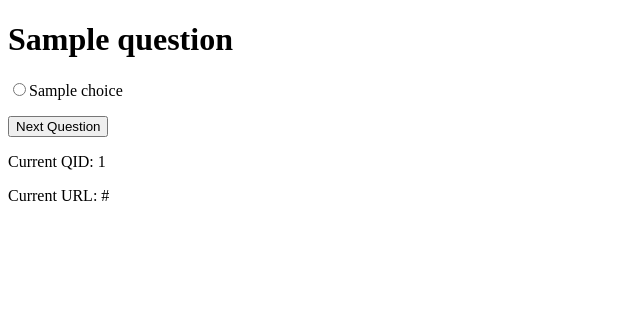
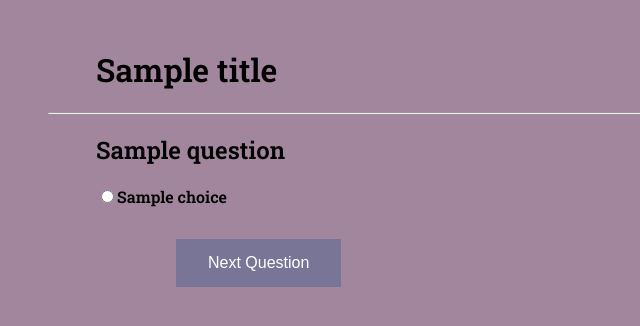
Before and after one commit to CEckelberry/flask_survey_app, a Flask app: template templates/questions.html in a window 1280 px wide. Shown: the top 326 px of the page, without its empty margins (0-640 px from the left). Run offline with Flask 2, Linux system fonts and the light colour scheme; the template is opened without the code that fills it: most values are stand-ins (such as "Sample title", 1, 10 or a date in 2020).

Commit message:
finished implementing sessions and also added css to the survey app

```diff
--- a/app.py
+++ b/app.py
@@ -1,6 +1,15 @@
-from flask import Flask, request, render_template, redirect, flash
+from flask import (
+    Flask,
+    request,
+    render_template,
+    redirect,
+    flash,
+    session,
+    make_response,
+)
 from random import randint, choice, sample
-from flask_debugtoolbar import DebugToolbarExtension
+
+# from flask_debugtoolbar import DebugToolbarExtension
 from surveys import satisfaction_survey as survey
 
 RESPONSES = []
@@ -8,8 +17,8 @@ RESPONSES = []
 app = Flask(__name__)
 app.config["SECRET_KEY"] = "chickenzarecooll21837"
 
-debug = DebugToolbarExtension(app)
-app.config["DEBUG_TB_INTERCEPT_REDIRECTS"] = False
+# debug = DebugToolbarExtension(app)
+# app.config["DEBUG_TB_INTERCEPT_REDIRECTS"] = False
 
 
 @app.route("/")
@@ -24,24 +33,39 @@ def survey_start():
 
 @app.route("/questions/<int:qid>", methods=["POST", "GET"])
 def show_question(qid):
-    qid = len(RESPONSES)
+    title = survey.title
+    responses = session["responses"]
+    qid = len(responses)
     current_url = request.url[-1::]
     if int(current_url) != qid:
         flash("Please stop trying to fucking access questions out of order, Karen")
         return redirect(f"/questions/{qid}")
-    if qid >= len(survey.questions):
+    elif qid >= len(survey.questions) or current_url == "s":
         return redirect("/thanks")
     question = survey.questions[qid]
     return render_template(
-        "questions.html", question=question, qid=qid, current_url=current_url
+        "questions.html",
+        question=question,
+        qid=qid,
+        current_url=current_url,
+        title=title,
     )
+
+
+@app.route("/sessionview", methods=["POST"])
+def verify_session():
+    session["responses"] = []
+    qid = len(session["responses"])
+    return redirect(f"/questions/{qid}")
 
 
 @app.route("/answer", methods=["POST"])
 def pass_answer():
-    qid = len(RESPONSES)
+    qid = len(session["responses"])
     response = request.form["answer"]
-    RESPONSES.append(response)
+    responses = session["responses"]
+    responses.append(response)
+    session["responses"] = responses
     qid += 1
     return redirect(f"/questions/{qid}")
 
--- /dev/null
+++ b/static/app.css
@@ -0,0 +1,59 @@
+H1,
+H2 {
+	font-family: 'Roboto Slab', serif;
+	margin-left: 3rem;
+}
+
+p {
+	font-family: 'Roboto Slab', serif;
+}
+
+.form {
+	font-family: 'Roboto Slab', serif;
+	margin-left: 3rem;
+}
+
+body {
+	margin-top: 3rem;
+	margin-left: 3rem;
+	background-color: rgb(161, 134, 158);
+}
+
+button {
+	margin-top: 1rem;
+	margin-left: 5rem;
+	background-color: rgb(121, 117, 150);
+	border: none;
+	color: white;
+	padding: 15px 32px;
+	text-align: center;
+	text-decoration: none;
+	display: inline-block;
+	font-size: 16px;
+}
+
+hr {
+	color: rgb(11, 29, 81);
+}
+
+li {
+	font-family: 'Roboto Slab', serif;
+	color: rgb(78, 72, 72);
+	font-size: 22px;
+	margin-left: 2rem;
+	padding: 1.25rem;
+}
+
+ol {
+	margin-top: 1rem;
+	margin-left: 30rem;
+	display: inline-block;
+	border: 6px solid rgb(54, 54, 54);
+	padding: 20px;
+	box-shadow: 0 1px 3px rgba(0, 0, 0, 0.12), 0 1px 2px rgba(0, 0, 0, 0.24);
+	transition: all 0.3s cubic-bezier(.25, .8, .25, 1);
+}
+
+ol:hover {
+	box-shadow: 0 14px 28px rgba(0, 0, 0, 0.25), 0 10px 10px rgba(0, 0, 0, 0.22);
+}
--- a/templates/base.html
+++ b/templates/base.html
@@ -3,6 +3,8 @@
 <head>
     <meta charset="UTF-8">
     <meta name="viewport" content="width=device-width, initial-scale=1.0">
+    <link href="https://fonts.googleapis.com/css2?family=Roboto+Slab:wght@600&display=swap" rel="stylesheet">
+    <link rel="stylesheet" type="text/css" href="/static/app.css">
     <title>{% block title %} {% endblock %}</title>
 </head>
 <body>
--- a/templates/questions.html
+++ b/templates/questions.html
@@ -7,15 +7,16 @@
 {% for msg in get_flashed_messages() %}
     <h3>{{msg}}</h3>
 {% endfor %}
-
-<h1>{{question.question}}</h1>
-<form action="/answer" method="POST">
+<h1>{{title}}</h1>
+<hr>
+<h2>{{question.question}}</h2>
+<form action="/answer" method="POST" class="form">
     {% for choice in question.choices %}
     <p><input type="radio" name="answer" value="{{choice}}">{{choice}}</p>
     {% endfor %}
     <button>Next Question</button>
 </form>
 
-<p>Current QID: {{qid}}</p>
-<p>Current URL: {{current_url}}</p>
+<!-- <p>Current QID: {{qid}}</p>
+<p>Current URL: {{current_url}}</p> -->
 {% endblock %}
--- a/templates/survey_start.html
+++ b/templates/survey_start.html
@@ -4,8 +4,8 @@
 
 {%block content%}
 <h1>Welcome to the {{title}}</h1>
-<h2>The survey instructions are as follows: {{instructions}}</h2>
-<form action="/questions/{{qid}}" method="POST">
+<h2>Instructions: {{instructions}}</h2>
+<form action="/sessionview" method="POST">
     <button>Start Survey</button>
 </form>
 {% endblock %}
```
Also changed, not shown: templates/session_view.html (added, +9 -0 lines), templates/thanks.html (+7 -1 lines).
